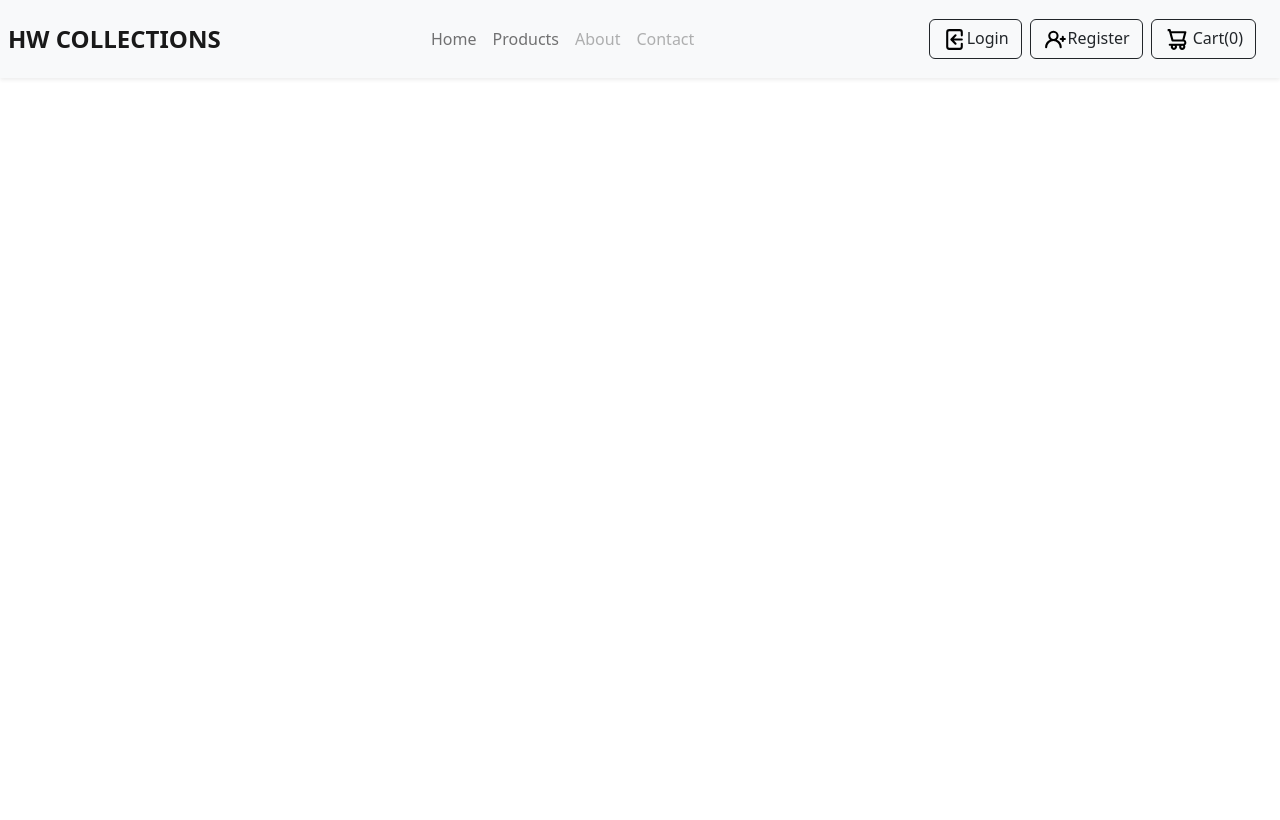
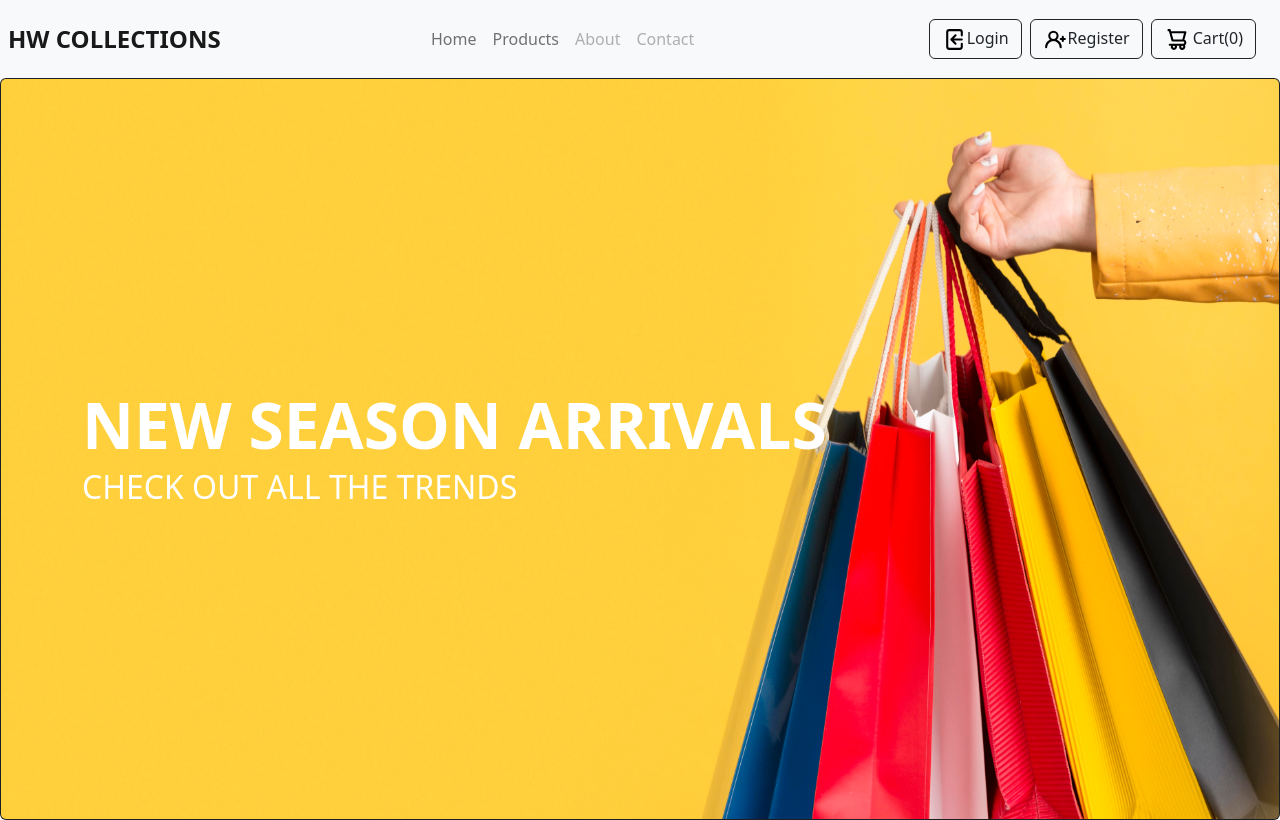
Before and after one commit to Gokulraj27072002/ecommerce-project, a React (Create React App) app in the folder ecommerce-app/: page / in a window 1280 px wide. Built offline with nearby package versions, Linux system fonts and the light colour scheme.

Commit message:
created home component and worked on top image

```diff
--- a/ecommerce-app/src/App.js
+++ b/ecommerce-app/src/App.js
@@ -1,10 +1,17 @@
 import logo from './logo.svg';
 import './App.css';
 import Navbar from './components/Navbar';
+import Home from './components/Home';
 
 function App() {
   return (
+    <>
     <Navbar/>
+    <Home/>
+
+
+    </>
+
   );
 }
 
--- /dev/null
+++ b/ecommerce-app/src/components/Home.js
@@ -0,0 +1,26 @@
+import React from "react";
+function Home() {
+  return (
+    <div className="hero">
+      <div className="card bg-dark text-white">
+        <img
+          className="card-img"
+          src="/assets/images/bg.jpg"
+          alt="Background"
+          height={"740px"}
+        />
+        <div className="card-img-overlay d-flex flex-column justify-content-center">
+          <div className="container">
+            <h5 className="card-title display-3 fw-bolder mb-0">NEW SEASON ARRIVALS</h5>
+            <p className="card-text lead fs-2">
+              CHECK OUT ALL THE TRENDS
+            </p>
+
+          </div>
+        </div>
+      </div>
+    </div>
+  );
+}
+
+export default Home;
```
Also changed, not shown: ecommerce-app/public/assets/images/bg.jpg (added).
